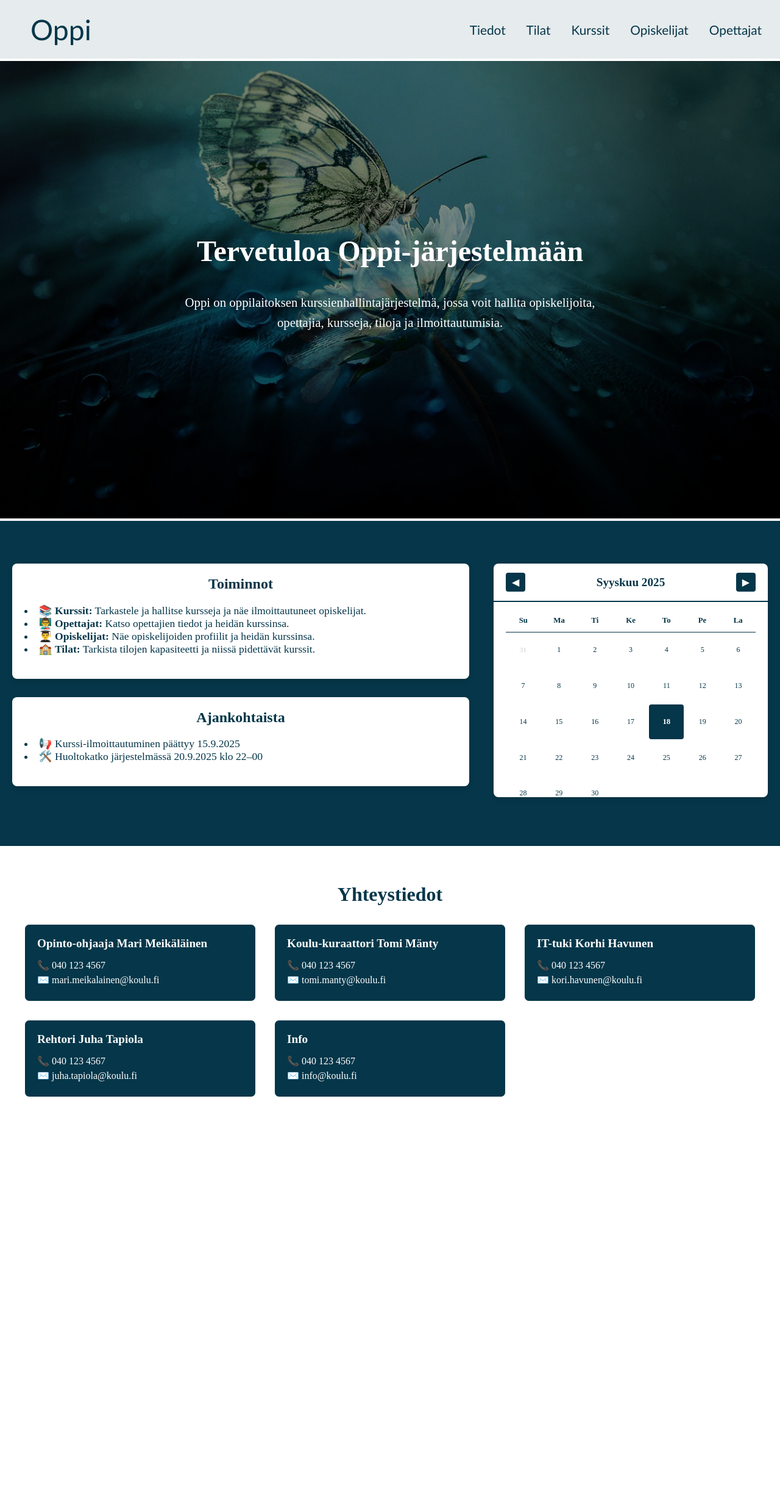
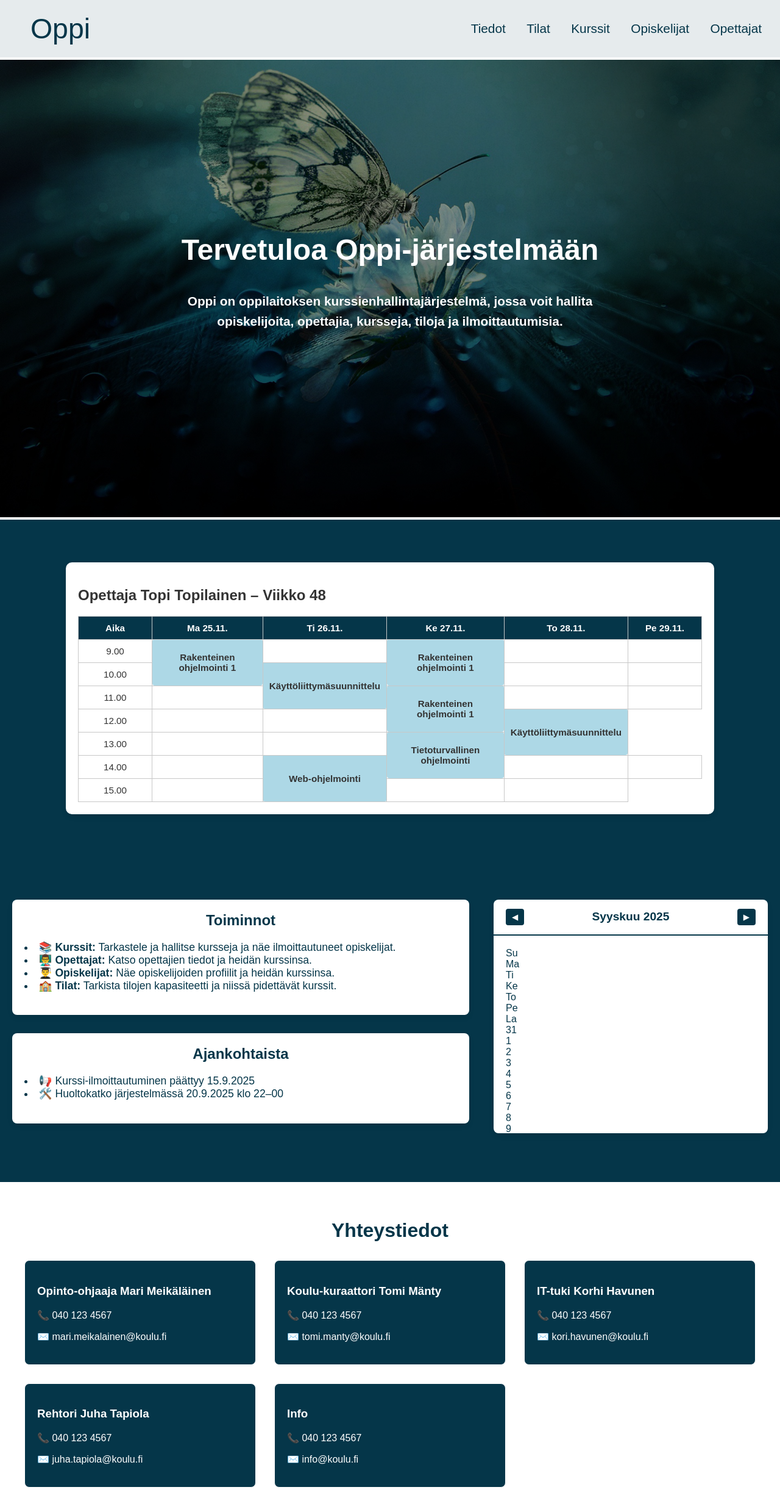
Before and after one commit to Autsku/Projekti, a PHP site: page / in a window 1280 px wide. Shown: the whole page at 61% size. Before the commit the page ends 1799 px from the top, so only its background shows below. Run offline with PHP 8.4, Linux system fonts and the light colour scheme.

Commit message:
calender

```diff
--- a/Projekti/Koodi/Styles/index.css
+++ b/Projekti/Koodi/Styles/index.css
@@ -1,3 +1,4 @@
+/* Reset & base */
 html, body {
     margin: 0;
     padding: 0;
@@ -5,6 +6,8 @@ html, body {
     width: 100%;
     background-color: rgb(5, 54, 73);
     scroll-behavior: smooth;
+    font-family: Arial, sans-serif;
+    color: #333;
 }
 
 .header {
@@ -12,8 +15,17 @@ html, body {
     justify-content: space-between;
     align-items: center;
     padding: 15px;
-    background-color: rgb(255, 255, 255, 0.9);
+    background-color: rgba(255, 255, 255, 0.9);
     border-bottom: 0.3rem solid white;
+}
+
+.header a {
+    padding: 10px 15px;
+    margin: 0;
+    color: rgb(5, 54, 73);
+    text-decoration: none;
+    font-size: 1.3rem;
+    transition: all 0.3s ease;
 }
 
 .header a:hover {
@@ -22,26 +34,44 @@ html, body {
     border-radius: 5px;
 }
 
-.header a {
-    padding: 10px 15px;
-    transition: all 0.3s ease;
-    margin: 0;
+.header .logo {
+    padding: 5px;
+    margin-left: 30px;
+    font-size: 2.9rem;
+    text-decoration: none;
     color: rgb(5, 54, 73);
-    text-decoration: none;
-    font-size: 1.3rem;
-    font-family: 'Gill Sans', 'Gill Sans MT', Calibri, 'Trebuchet MS', sans-serif;
 }
 
-.header .logo {
+/* Hero / curse box */
+.curse-box {
+    color: white;
+    font-size: 3rem;
+    font-weight: bold;
+    text-align: center;
+    padding: 100px 40px;
+    min-height: 550px;
+    border-bottom: 0.3rem solid white;
+    background-size: cover;
+    background-image: linear-gradient(rgba(0, 0, 0, 0.4), rgba(0, 0, 0, 0.4)), url('../img/butterfly.jpg');
+    display: flex;
+    flex-direction: column;
+    justify-content: center;
     align-items: center;
-    padding: 5px;
-    text-align: left;
-    color: rgb(5, 54, 73);
-    margin-left: 30px;
-    text-decoration: none;
-    font-size: 2.9rem;
 }
 
+.curse-box h1 {
+    font-size: 3rem;
+    margin: 0;
+}
+
+.curse-box p {
+    font-size: 1.3rem;
+    margin-top: 40px;
+    line-height: 1.6;
+    max-width: 700px;
+}
+
+/* Content area */
 .content {
     display: flex;
     justify-content: center;
@@ -64,14 +94,11 @@ html, body {
     border-radius: 8px;
     padding: 20px;
     box-shadow: 0 4px 8px rgb(0 0 0 / 0.1);
-    width: 100%;
-    box-sizing: border-box;
-    margin: 0;
 }
 
 .content .card h2 {
+    text-align: center;
     margin-top: 0;
-    text-align: center;
 }
 
 .content .card ul {
@@ -80,6 +107,7 @@ html, body {
     font-size: 1.1rem;
 }
 
+/* Right column calendar */
 .right-column {
     flex: 1 1 400px;
     background-color: white;
@@ -89,14 +117,12 @@ html, body {
     box-shadow: 0 4px 8px rgb(0 0 0 / 0.1);
     display: flex;
     flex-direction: column;
-    box-sizing: border-box;
     max-width: 450px;
-    max-height: 383px; /* Increased height to better match left cards */
+    max-height: 383px;
     overflow: hidden;
     margin: 0 auto;
 }
 
-/* Calendar Header */
 .calendar-header {
     padding: 15px 20px;
     display: flex;
@@ -113,123 +139,25 @@ html, body {
     border: none;
     padding: 6px 10px;
     border-radius: 4px;
-    font-size: 1rem;
     cursor: pointer;
-    transition: background-color 0.3s ease;
 }
 
 .calendar-header button:hover {
     background-color: rgb(3, 40, 55);
 }
 
-/* Calendar dates container */
 .calendar-dates {
     flex-grow: 1;
     padding: 20px;
     display: flex;
     flex-direction: column;
-    box-sizing: border-box;
-    width: 100%; /* Changed to fill container */
-    margin: 0 auto;
 }
 
-/* Day names row */
-.day-names {
-    display: grid;
-    grid-template-columns: repeat(7, 1fr);
-    gap: 1px;
-    margin-bottom: 8px;
-    padding-bottom: 8px;
-    border-bottom: 1px solid rgb(5, 54, 73);
-    width: 100%; /* Fill full width */
-    margin: 0 auto;
-}
-
-.day-name {
-    text-align: center;
-    font-weight: bold;
-    font-size: 0.8rem;
-    padding: 3px;
-}
-
-/* Dates grid */
-.dates-grid {
-    display: grid;
-    grid-template-columns: repeat(7, 1fr);
-    gap: 2px;
-    width: 100%; /* Fill full width */
-    margin: 0 auto;
-}
-
-/* Each date box */
-.date-cell {
-    aspect-ratio: 1;
-    display: flex;
-    justify-content: center;
-    align-items: center;
-    border-radius: 4px;
-    cursor: default;
-    font-size: 0.75rem;
-    transition: background-color 0.3s ease;
-    min-height: 20px;
-    padding: 4px;
-}
-
-.date-cell.today {
-    background-color: rgb(5, 54, 73);
-    color: white;
-    font-weight: bold;
-    font-size: 0.8rem;
-}
-
-.date-cell.other-month {
-    color: #ccc;
-    font-size: 0.7rem;
-}
-
-.date-cell:hover:not(.today) {
-    background-color: rgba(5, 54, 73, 0.1);
-}
-
-.curse-box {
-    color: white;
-    font-size: 3rem;
-    font-weight: bold;
-    text-align: center;
-    padding: 100px 40px;
-    max-width: 100%;
-    min-height: 550px;
-    border-bottom: 0.3rem solid white;
-    background-size: cover;
-    background-image: linear-gradient(rgba(0, 0, 0, 0.4), rgba(0, 0, 0, 0.4)), url('../img/butterfly.jpg');
-    display: flex;
-    flex-direction: column;
-    justify-content: center;
-    align-items: center;
-}
-
-.curse-box h1 {
-    font-size: 3rem;
-    margin: 0;
-    text-align: center;
-}
-
-.curse-box p {
-    font-size: 1.3rem;
-    font-weight: normal;
-    margin-top: 40px;
-    line-height: 1.6;
-    max-width: 700px;
-    text-align: center;
-}
-
+/* Contacts footer */
 .contentf {
     background-color: white;
-    color: white;
     padding: 40px;
     margin-top: 50px;
-    width: 100%;
-    box-sizing: border-box;
 }
 
 .contentf h1 {
@@ -242,7 +170,6 @@ html, body {
     display: grid;
     grid-template-columns: repeat(auto-fit, minmax(300px, 1fr));
     gap: 30px;
-    margin-top: 30px;
 }
 
 .contact {
@@ -250,17 +177,73 @@ html, body {
     border: 1px solid white;
     border-radius: 8px;
     padding: 20px;
-    text-align: left;
+    color: white;
 }
 
-.contact h3 {
-    margin-top: 0;
-    margin-bottom: 15px;
-    color: white;
-    font-size: 1.2rem;
+/* --- Lukkari section --- */
+.lukkari {
+    background-color: white;
+    width: 80%;
+    margin: 70px auto;
+    padding: 20px;
+    border-radius: 10px;
+    box-shadow: 0 4px 8px rgb(0 0 0 / 0.1);
 }
 
-.contact p {
-    margin: 5px 0;
+.lukkari-header {
+    display: flex;
+    justify-content: space-between;
+    align-items: center;
+    margin-bottom: 15px;
+}
+
+.lukkari-header h2 {
+    color: rgb(5, 54, 73);
+    margin: 0;
+}
+
+.lukkari-header select {
+    padding: 6px 10px;
     font-size: 1rem;
+    border: 2px solid rgb(5, 54, 73);
+    border-radius: 6px;
+    color: rgb(5, 54, 73);
+    background-color: white;
+    cursor: pointer;
 }
+
+.lukkari-header select:hover {
+    background-color: rgb(5, 54, 73);
+    color: white;
+}
+
+.lukkaritaulukko {
+    width: 100%;
+    border-collapse: collapse;
+    text-align: center;
+    font-size: 0.95rem;
+}
+
+.lukkaritaulukko th,
+.lukkaritaulukko td {
+    border: 1px solid rgb(200, 200, 200);
+    padding: 10px;
+    min-width: 100px;
+}
+
+.lukkaritaulukko thead th {
+    background-color: rgb(5, 54, 73);
+    color: white;
+    font-weight: bold;
+}
+
+.lukkaritaulukko .kurssi {
+    background-color: rgb(173, 216, 230);
+    font-weight: 600;
+    border-radius: 4px;
+}
+
+/* Highlight current day */
+.lukkaritaulukko .highlight {
+    background-color: rgba(255, 215, 0, 0.3);
+}
--- a/Projekti/Koodi/index.php
+++ b/Projekti/Koodi/index.php
@@ -21,6 +21,71 @@
     <section class="curse-box">
         <h1>Tervetuloa Oppi-järjestelmään</h1>
         <p>Oppi on oppilaitoksen kurssienhallintajärjestelmä, jossa voit hallita opiskelijoita, opettajia, kursseja, tiloja ja ilmoittautumisia.</p>
+    </section>
+
+    <!-- Lukkari -->
+    <section class="lukkari">
+        <h2>Opettaja Topi Topilainen – Viikko 48</h2>
+        <table class="lukkaritaulukko">
+            <thead>
+                <tr>
+                    <th>Aika</th>
+                    <th>Ma 25.11.</th>
+                    <th>Ti 26.11.</th>
+                    <th>Ke 27.11.</th>
+                    <th>To 28.11.</th>
+                    <th>Pe 29.11.</th>
+                </tr>
+            </thead>
+            <tbody>
+                <tr>
+                    <td>9.00</td>
+                    <td rowspan="2" class="kurssi">Rakenteinen ohjelmointi 1</td>
+                    <td></td>
+                    <td rowspan="2" class="kurssi">Rakenteinen ohjelmointi 1</td>
+                    <td></td>
+                    <td></td>
+                </tr>
+                <tr>
+                    <td>10.00</td>
+                    <td rowspan="2" class="kurssi">Käyttöliittymäsuunnittelu</td>
+                    <td></td>
+                    <td></td>
+                </tr>
+                <tr>
+                    <td>11.00</td>
+                    <td></td>
+                    <td rowspan="2" class="kurssi">Rakenteinen ohjelmointi 1</td>
+                    <td></td>
+                    <td></td>
+                </tr>
+                <tr>
+                    <td>12.00</td>
+                    <td></td>
+                    <td></td>
+                    <td rowspan="2" class="kurssi">Käyttöliittymäsuunnittelu</td>
+                </tr>
+                <tr>
+                    <td>13.00</td>
+                    <td></td>
+                    <td></td>
+                    <td rowspan="2" class="kurssi">Tietoturvallinen ohjelmointi</td>
+                </tr>
+                <tr>
+                    <td>14.00</td>
+                    <td></td>
+                    <td rowspan="2" class="kurssi">Web-ohjelmointi</td>
+                    <td></td>
+                    <td></td>
+                </tr>
+                <tr>
+                    <td>15.00</td>
+                    <td></td>
+                    <td></td>
+                    <td></td>
+                </tr>
+            </tbody>
+        </table>
     </section>
 
     <div class="content">
@@ -50,8 +115,7 @@
                 <span id="month-year">Syyskuu 2025</span>
                 <button id="next-month">▶</button>
             </div>
-            <div class="calendar-dates" id="calendar-dates">
-            </div>
+            <div class="calendar-dates" id="calendar-dates"></div>
         </section>
     </div>
 
@@ -109,7 +173,6 @@
 
             monthYearEl.textContent = `${months[month]} ${year}`;
 
-            // Create day names header
             const dayNamesDiv = document.createElement('div');
             dayNamesDiv.className = 'day-names';
 
@@ -122,16 +185,14 @@
 
             calendarDatesEl.appendChild(dayNamesDiv);
 
-            // Create dates grid
             const datesGrid = document.createElement('div');
             datesGrid.className = 'dates-grid';
 
             const firstDay = new Date(year, month, 1);
             const lastDay = new Date(year, month + 1, 0);
             const daysInMonth = lastDay.getDate();
-            const startingDay = firstDay.getDay(); // 0 = Sunday
+            const startingDay = firstDay.getDay();
 
-            // Previous month's trailing dates
             const prevMonth = new Date(year, month, 0);
             const prevMonthDays = prevMonth.getDate();
 
@@ -142,14 +203,12 @@
                 datesGrid.appendChild(dateDiv);
             }
 
-            // Current month dates
             const today = new Date();
             for (let day = 1; day <= daysInMonth; day++) {
                 const dateDiv = document.createElement('div');
                 dateDiv.className = 'date-cell';
                 dateDiv.textContent = day;
 
-                // Highlight today
                 if (
                     day === today.getDate() &&
                     month === today.getMonth() &&
@@ -161,9 +220,8 @@
                 datesGrid.appendChild(dateDiv);
             }
 
-            // Next month's leading dates
             const totalCells = datesGrid.children.length;
-            const remainingCells = 42 - totalCells; // 6 rows × 7 days = 42 cells
+            const remainingCells = 42 - totalCells;
 
             for (let day = 1; day <= remainingCells && remainingCells < 7; day++) {
                 const dateDiv = document.createElement('div');
@@ -185,7 +243,6 @@
             renderCalendar(currentDate);
         });
 
-        // Initial render
         renderCalendar(currentDate);
     </script>
 </body>
```
